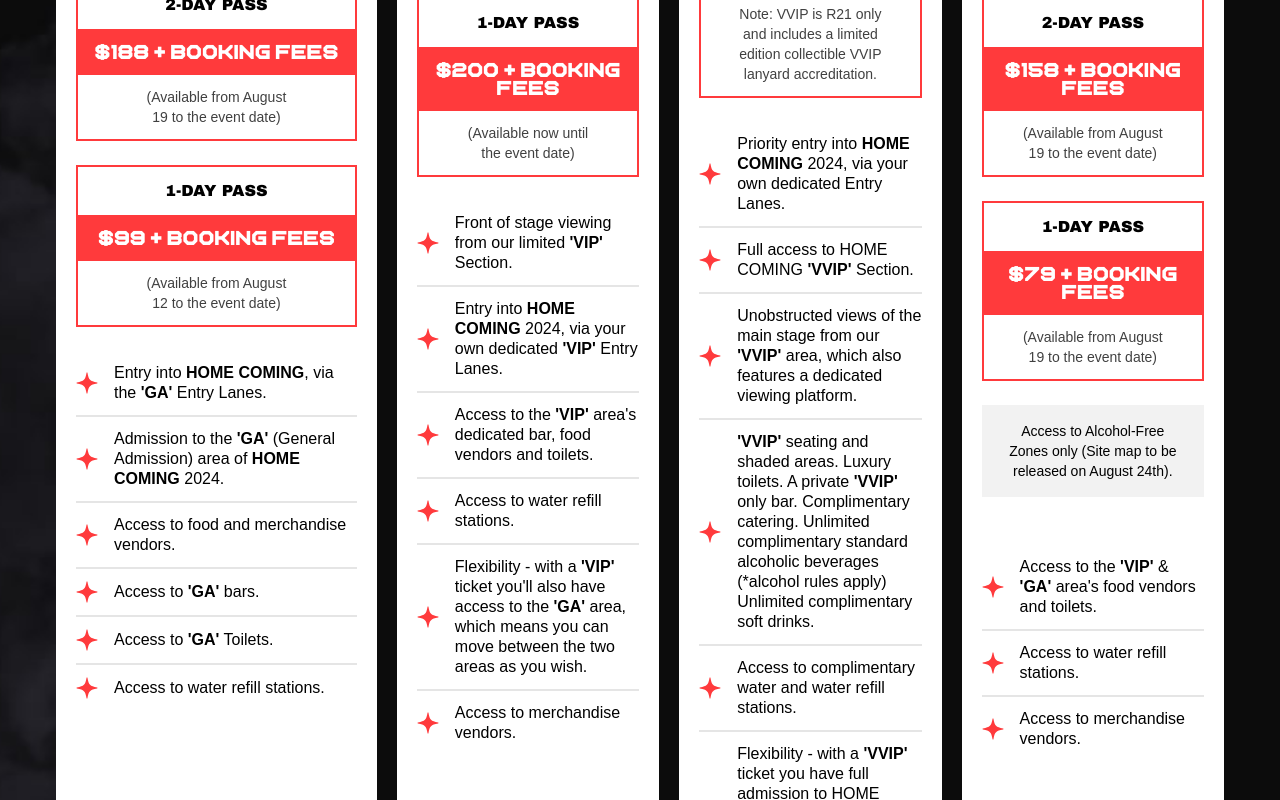
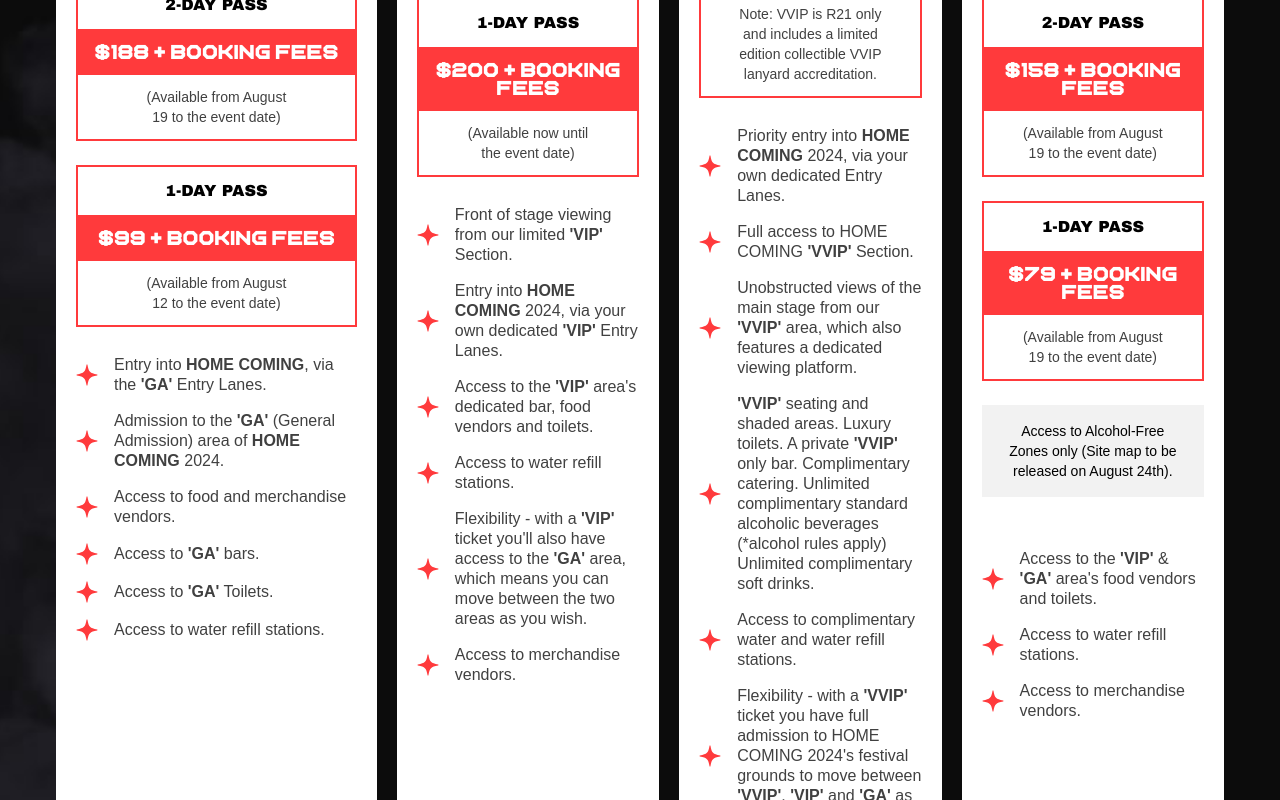
Before and after one commit to WebIgniteNZ/homecoming, a Next.js app: page / in a window 1280 px wide. Shown: the part 2020-2820 px from the top of the page. Built offline with nearby package versions, Linux system fonts and the light colour scheme.

Commit message:
new pricing

```diff
--- a/components/Sections/Hero/Tickets.module.scss
+++ b/components/Sections/Hero/Tickets.module.scss
@@ -50,17 +50,15 @@
       font-size: clamp(12px, 2vw, 18px);
     }
     ul {
+      @apply flex flex-col gap-2;
       li {
-        @apply flex gap-4 items-center py-1.5 lg:py-3  2xl:py-5 text-sm lg:text-base;
+        @apply flex gap-4 items-center py-1 text-sm lg:text-base text-black/75;
         p {
           @apply leading-tight;
         }
         svg {
           @apply text-pink;
           flex-shrink: 0;
-        }
-        &:not(:last-child) {
-          @apply border-b-2 border-b-black/10;
         }
       }
     }
```
